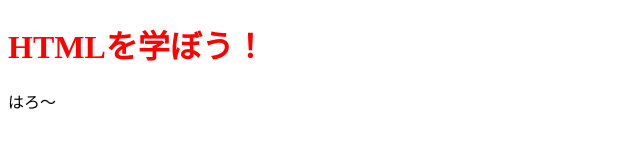
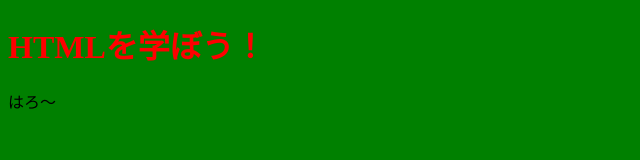
Before and after one commit to otsubo2497/my_web_page, a plain HTML site: page index.html in a window 1280 px wide. Shown: the whole page, without its empty margins (0-640 px from the left). Drawn offline with Linux system fonts and the light colour scheme.

Commit message:
colorを変えた2

```diff
--- a/index.html
+++ b/index.html
@@ -5,7 +5,7 @@
     <title>はじめてのHTML</title>
     <style>
         body {
-            background-color: #ddddddddd;
+            background-color: green;
         }
 
         h1 {
```
